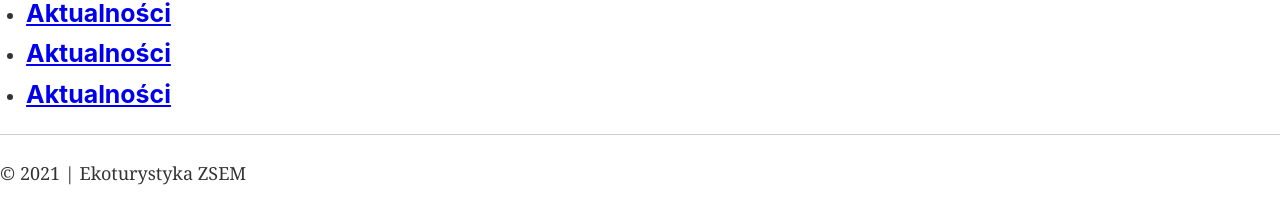
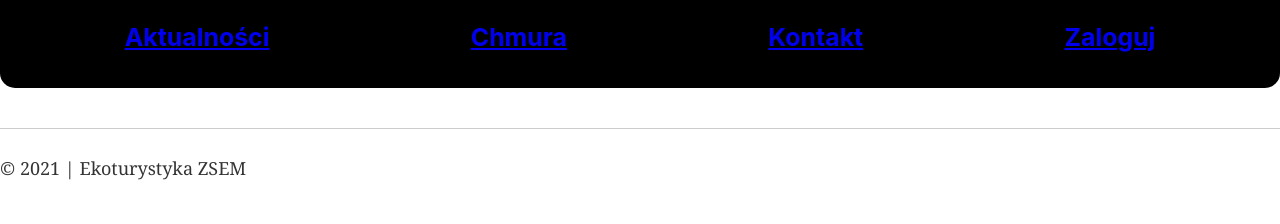
Before and after one commit to Lisequ/gegra, a Gatsby site: page /chmura in a window 1280 px wide. Built offline with nearby package versions, Linux system fonts and the light colour scheme; Gatsby itself is replaced by a stand-in of ours; some icons are missing.

Commit message:
Poprawki znowu

```diff
--- a/src/components/Navbar.jsx
+++ b/src/components/Navbar.jsx
@@ -1,5 +1,5 @@
 import React from "react"
-import styles from "../styles/Navbar.module.css"
+import * as styles from "../styles/Navbar.module.css"
 
 import { Helmet } from "react-helmet"
 import NavLink from "./NavLink"
@@ -7,16 +7,17 @@ import NavLink from "./NavLink"
 export default function Navbar()
 {
     return(
-        <nav>
+        <nav className={styles.nav}>
             <Helmet>
                 <meta http-equiv="Content-Type" content="text/html;charset=UTF-8"/>
                 <link rel="shortcut icon" href="/favicon.ico" type="image/x-icon"/>
                 <link rel="stylesheet" href="https://cdnjs.cloudflare.com/ajax/libs/font-awesome/5.15.3/css/all.min.css" integrity="sha512-iBBXm8fW90+nuLcSKlbmrPcLa0OT92xO1BIsZ+ywDWZCvqsWgccV3gFoRBv0z+8dLJgyAHIhR35VZc2oM/gI1w==" crossorigin="anonymous" referrerpolicy="no-referrer" />
             </Helmet>
-            <ul>
+            <ul className={styles.list}>
                 <NavLink name="Aktualności" link="/aktualnosci"/>
-                <NavLink name="Aktualności" link="/aktualnosci"/>
-                <NavLink name="Aktualności" link="/aktualnosci"/>
+                <NavLink name="Chmura" link="/chmura"/>
+                <NavLink name="Kontakt" link="/kontakt"/>
+                <NavLink name="Zaloguj" link="/zaloguj"/>
             </ul>
         </nav>
     )
--- a/src/pages/404.jsx
+++ b/src/pages/404.jsx
@@ -1,5 +1,5 @@
 import * as React from "react"
-
+import * as styles from "../styles/404.module.css"
 import Layout from "../components/layout"
 import Seo from "../components/seo"
 
--- a/src/pages/chmura.jsx
+++ b/src/pages/chmura.jsx
@@ -7,7 +7,7 @@ export default function Chmura()
 {
     return(
         <Layout>
-            <i class="fas fa-cloud"></i>
+            <i className="fas fa-cloud"></i>
         </Layout>
     )
 }
--- a/src/styles/Navbar.module.css
+++ b/src/styles/Navbar.module.css
@@ -0,0 +1,16 @@
+.nav
+{
+    background-color: black;
+    padding: 3vmin;
+    border-radius: 0px 0px 15px 15px;
+    margin-bottom: 5vh;
+}
+
+.list
+{
+    margin: 0px;
+    display: flex;
+    flex-direction: row;
+    justify-content: space-around;
+    align-items: center;
+}
```
